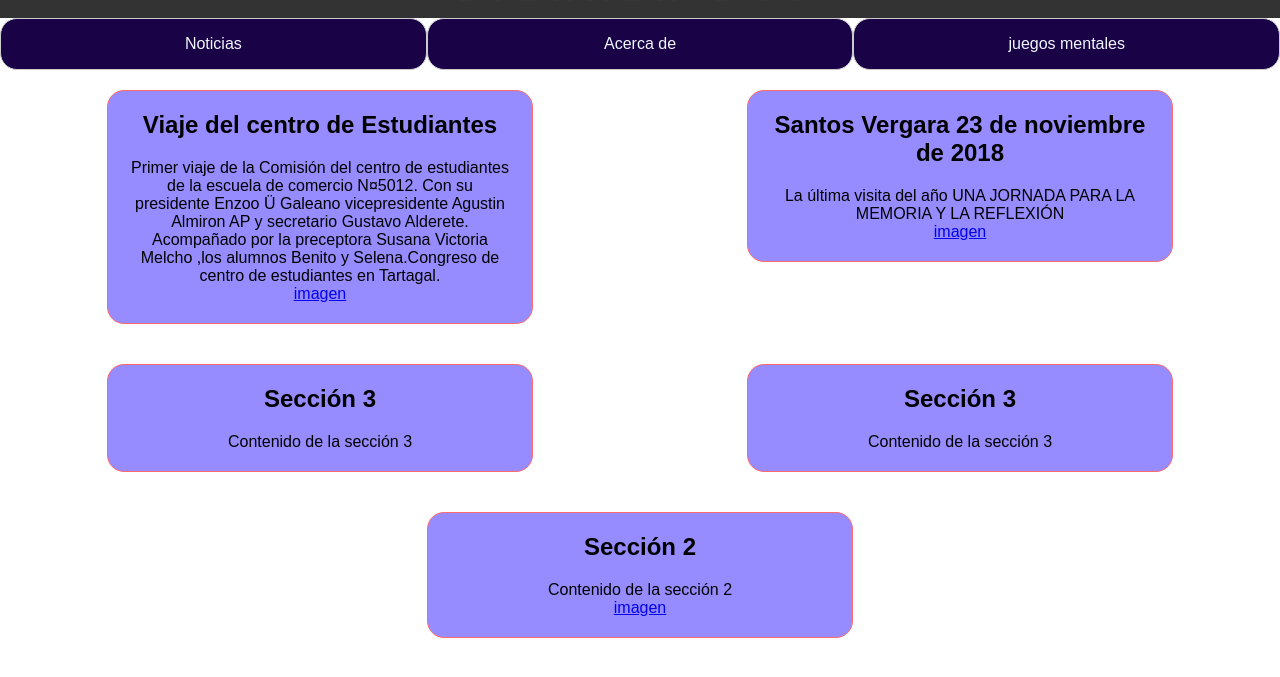
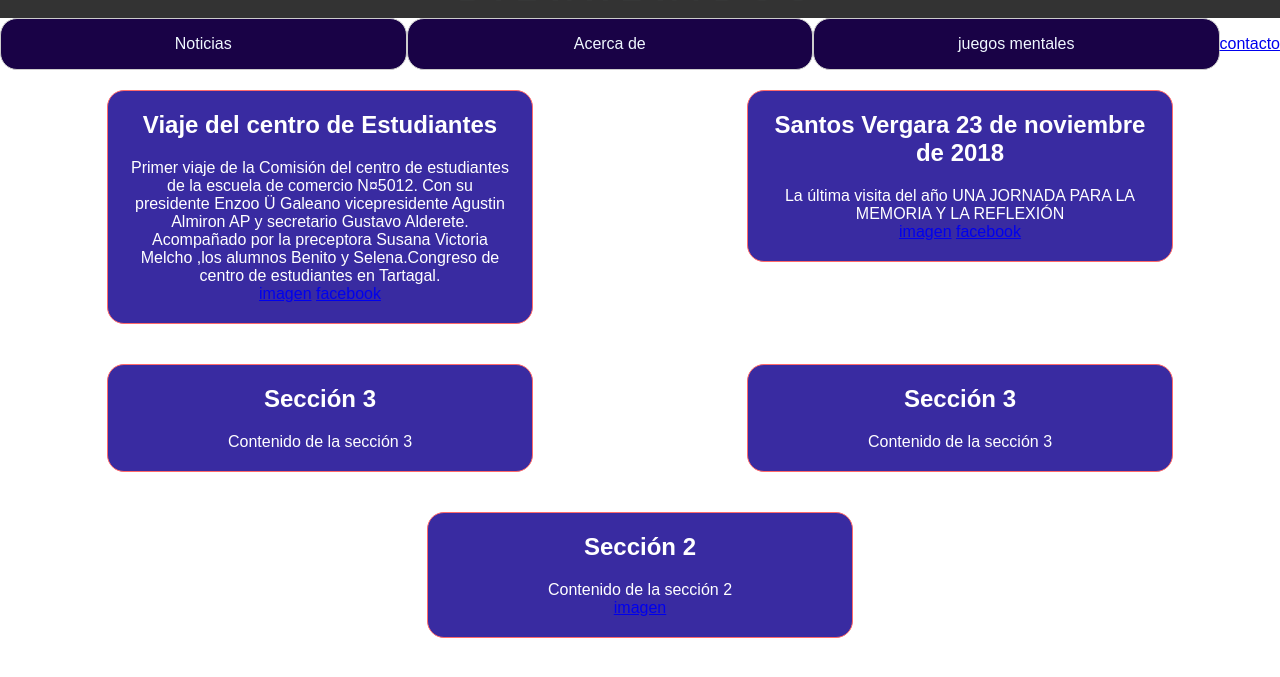
Before and after one commit to GUS12121/DiarioDigital5012, a plain HTML site: page index.html in a window 1280 px wide. Shown: the part 87-764 px from the top of the page. Drawn offline with Linux system fonts and the light colour scheme.

Commit message:
contacto

```diff
--- a/index.html
+++ b/index.html
@@ -38,7 +38,7 @@
 
         .button:hover {
             background-color: #fff;
-            color: #333;
+            color: #fffcfc;
 
         }
 
@@ -160,9 +160,10 @@
             width: 30%;
             padding: 20px;
             margin: 20px;
-            background-color: #8e82ffea;
+            background-color: #281999ea;
             border: 1px solid #ff6a6a;
             border-radius: 17px;
+            color: #fff;
         }
 
         .section h2 {
@@ -183,6 +184,7 @@
         <a href="tex-inde.html" class="column">Noticias</a>
         <a class="column">Acerca de</a>
         <a href="juegos.html" class="column">juegos mentales</a>
+        <a href="contacto">contacto</a>
     </div>
 
     </div>
@@ -195,7 +197,9 @@
                 Tartagal.
             </p>
             <a class="fotos 1" href="imgcd3.png">imagen</a>
-        </div>
+            <a href="https://www.facebook.com/analiaa.bolivarr/posts/pfbid0kRWihmPw1Zp8qwVSkjyGnLKJiz4ZPifivTA1PMu7rCJYCLz7uNit8W5NP9biRSeLl?__cft__[0]=AZWX65INHN27jIWHYu69tiSJPmCOpcHXIgMWoQkdCrHK_93un0ekc-5wvLkQlDrayq3o964y2dWgthUo0TvosWtv2GLKyQttPOFe4lLnDKVwyuz5-xYS4EK6PyJ0QhExOqXXmjIzYJfN0POnCSI0ZY14fYJPYccGch0-op9Afa71wA&__tn__=%2CO%2CP-R
+            ">facebook</a>
+         </div>
         <div class="section">
             <h2>Santos Vergara
                 23 de noviembre de 2018
@@ -203,6 +207,8 @@
             <p>La última visita del año
                 UNA JORNADA PARA LA MEMORIA Y LA REFLEXIÓN</p>
             <a class="fotos 1" href="santov1.png">imagen</a>
+            <a href="https://www.facebook.com/santos.vergara.1/posts/pfbid0p4BN8iHBqDEzHPvZ2nBfwfqyhvkCMbtPBj6niSEfBZ3rtELVDgirke7ZUtZF9Kbrl?__cft__[0]=AZVdsE6Wso03H7LX4LU6W1Nx1ArycOKciAxyR0wH4FT2QwoLFcGD8H4v3cvS2qEPcsTy4p1sfxehxVDsU7X3cLDHcQ48H4oL1k7oG6ujBFvZ266DU-GHXsoa-vURV3Vv1xCSuOFS208pJC7UVBXc7R8alA1nrQzdbqFY1MSapmDllQ&__tn__=%2CO%2CP-R">facebook</a>
+
         </div>
         <div class="section">
             <h2>Sección 3</h2>
```
Also changed, not shown: 1 other file.
